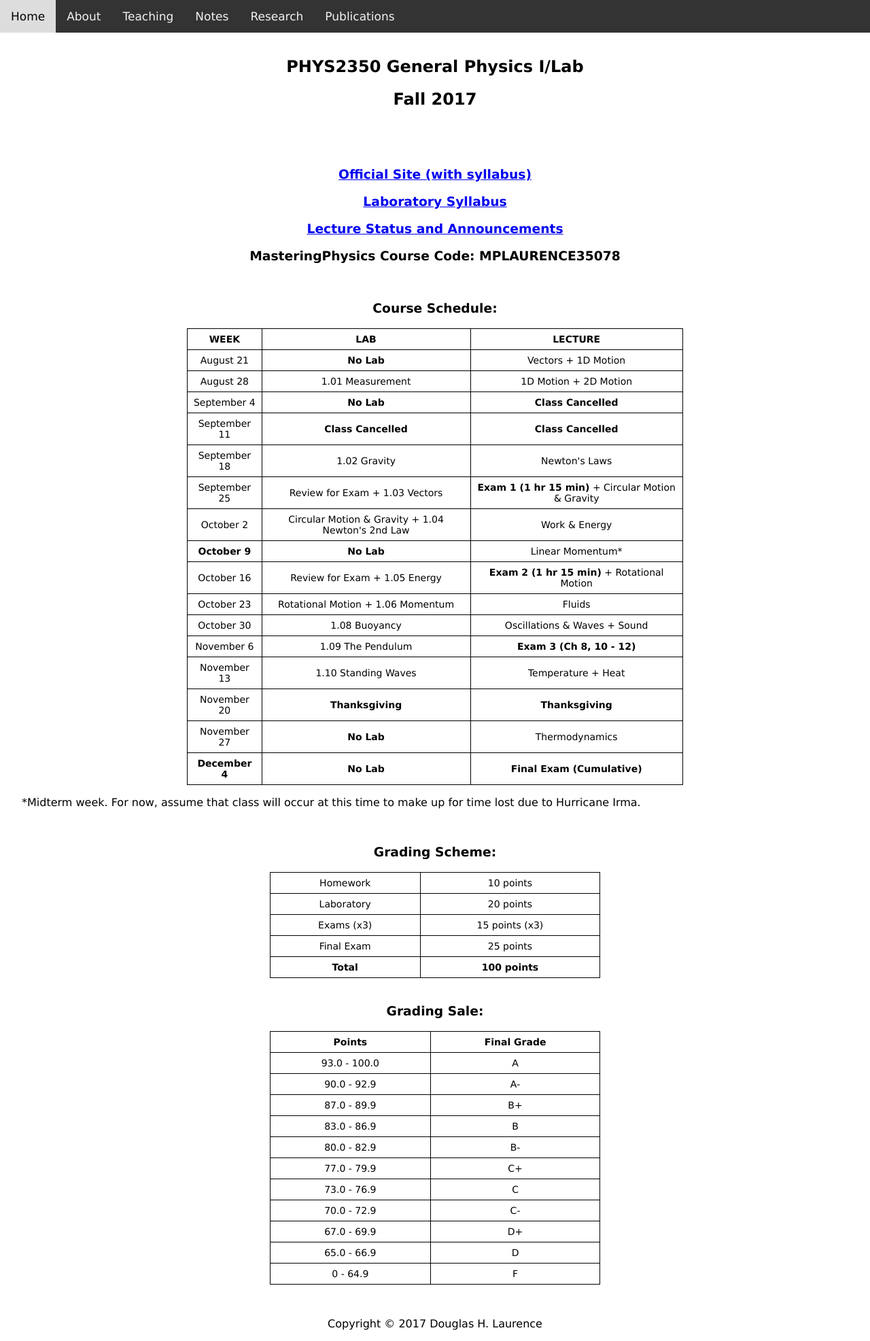
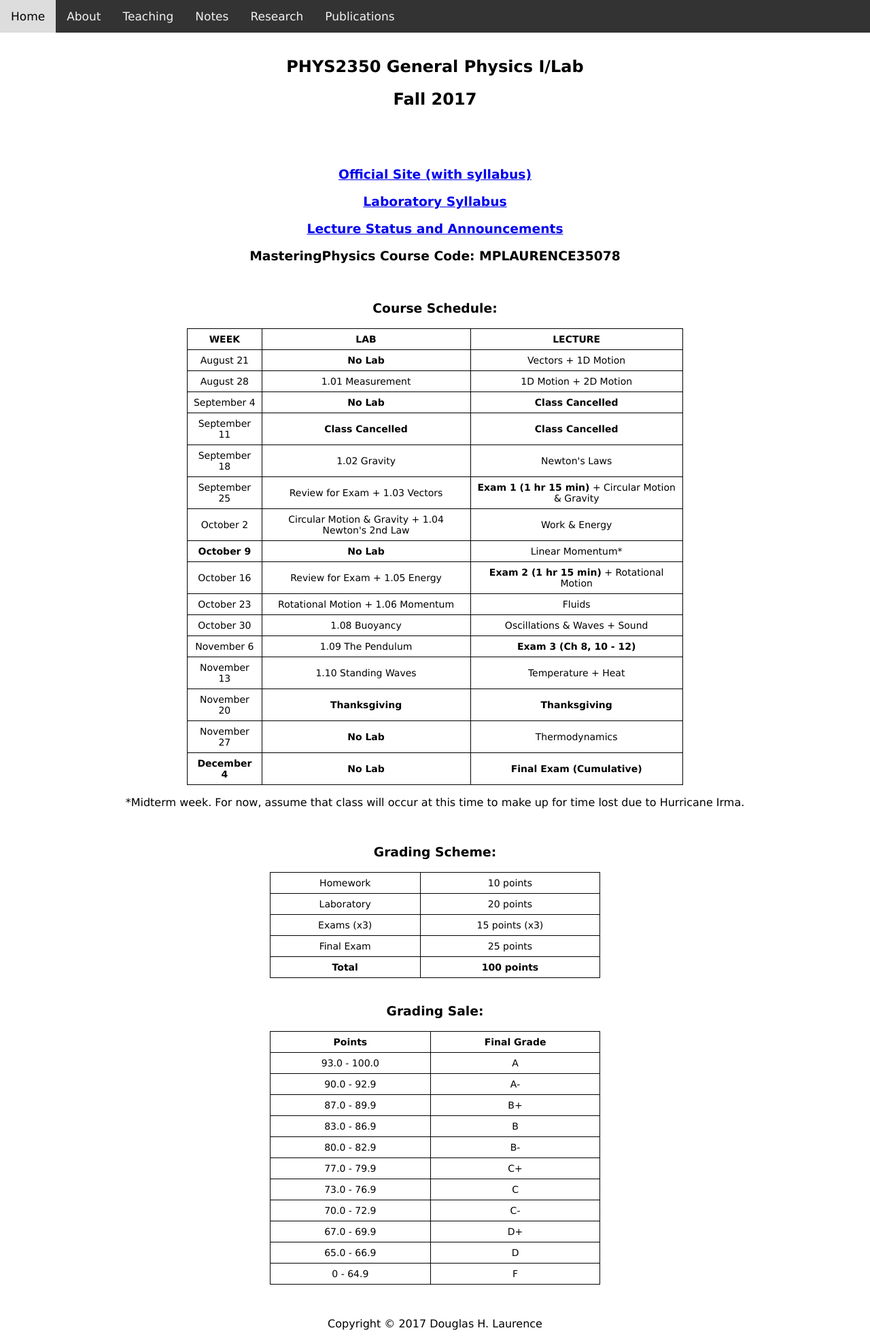
Before and after one commit to dhlaurence/dhlaurence.github.io, a Jekyll site: the page built from teaching/phys2350fall17.html, in a window 1280 px wide. Shown: the whole page at 68% size. Built offline with Jekyll 4.4.1, drawn with Linux system fonts in a browser that asks for light colours.

Commit message:
Update phys2350fall17.html

```diff
--- a/teaching/phys2350fall17.html
+++ b/teaching/phys2350fall17.html
@@ -128,7 +128,9 @@ title: PHYS2350Fall2017
   </table></center>
 
   <p>
-    *Midterm week. For now, assume that class will occur at this time to make up for time lost due to Hurricane Irma.
+    <center>
+    <font size="3">*Midterm week. For now, assume that class will occur at this time to make up for time lost due to Hurricane Irma.</font>
+    </center>
   </p>
 
   <br>
```
